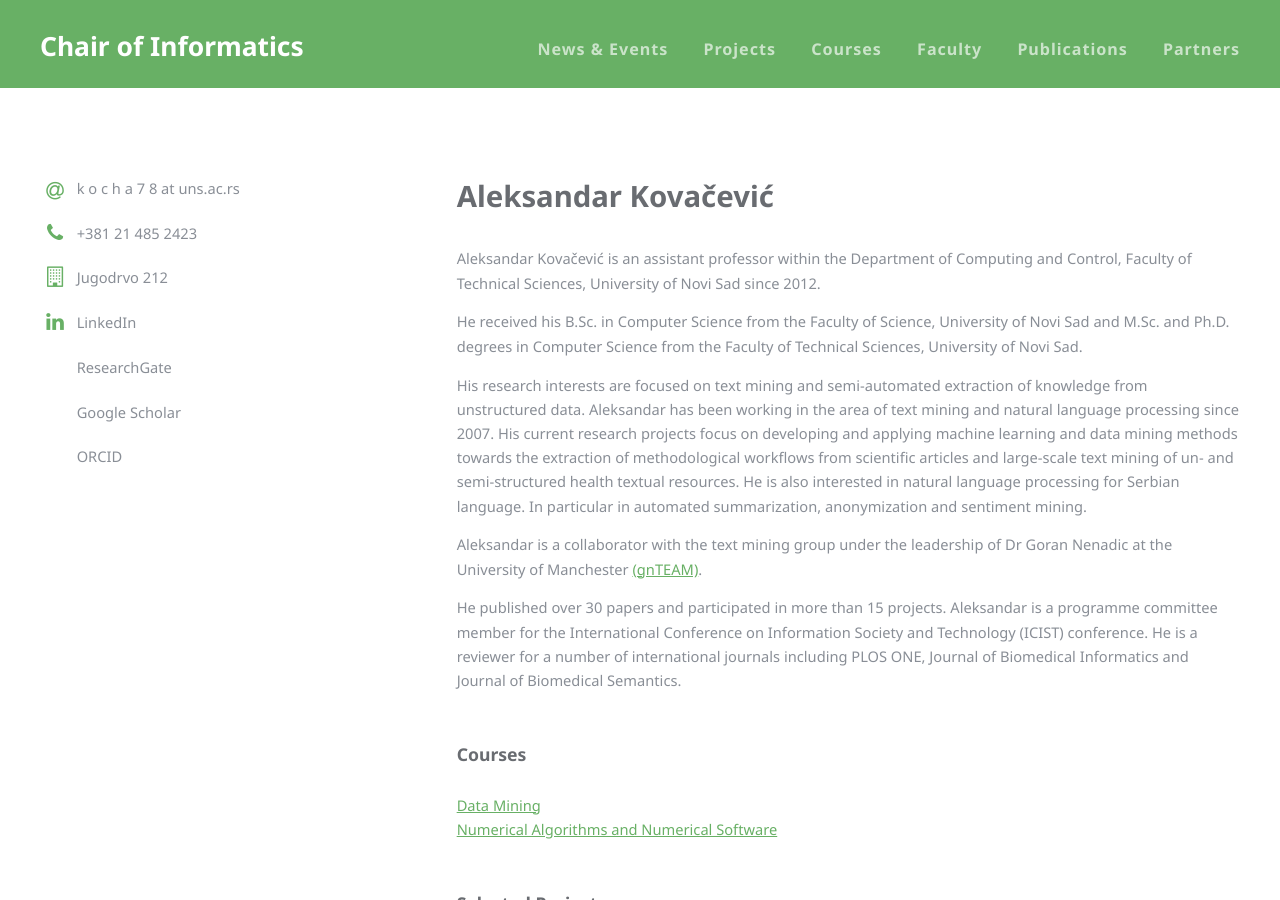
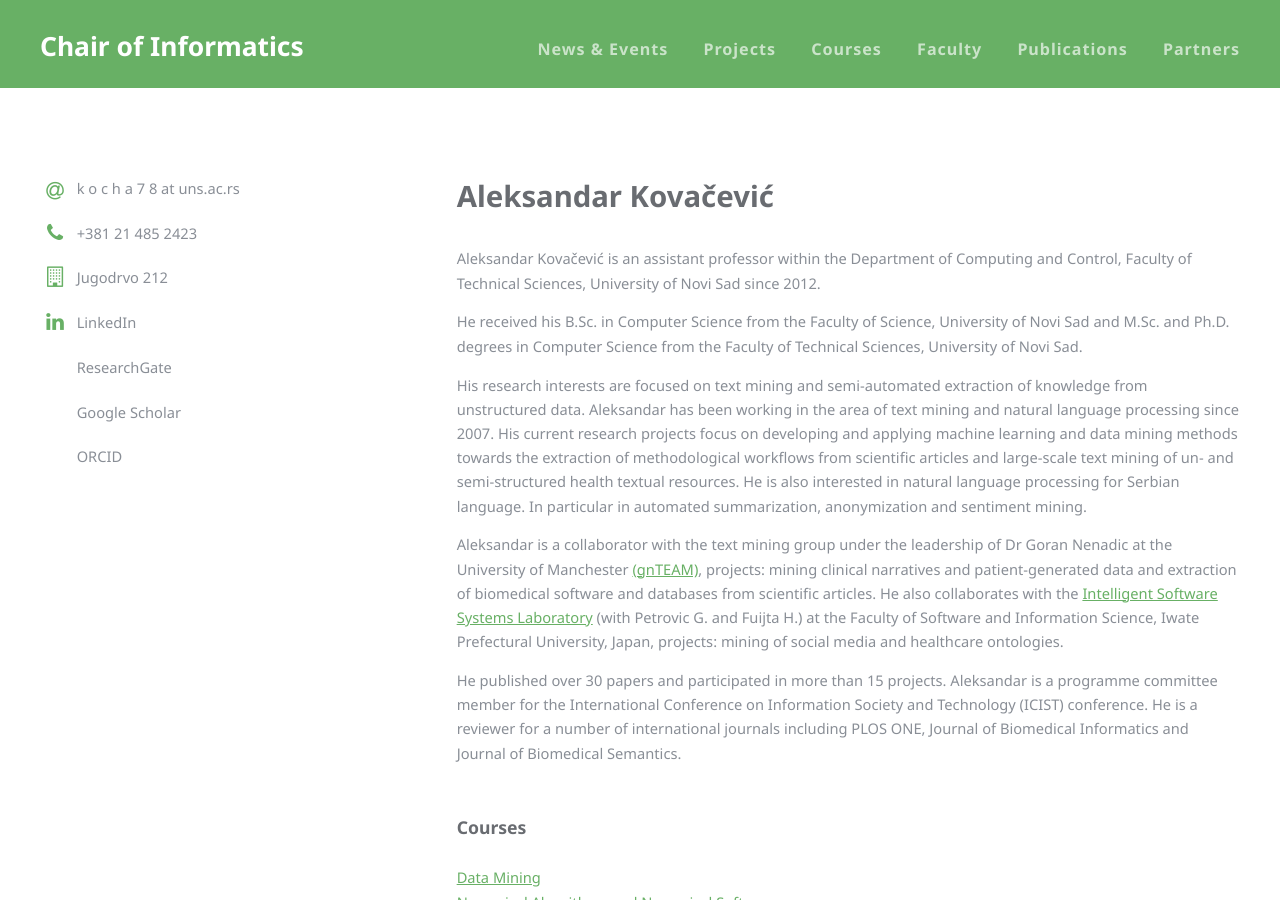
Before and after one commit to unsftn/informatika, a Jekyll site: the page built from _faculty/AleksandarKovacevic.md, in a window 1280 px wide and 900 px high. Built offline with Jekyll 4.4.1, drawn with Linux system fonts in a browser that asks for light colours.

Commit message:
Update AleksandarKovacevic.md

```diff
--- a/_faculty/AleksandarKovacevic.md
+++ b/_faculty/AleksandarKovacevic.md
@@ -21,7 +21,7 @@
 
 His research interests are focused on text mining and semi-automated extraction of knowledge from unstructured data. Aleksandar has been working in the area of text mining and natural language processing since 2007. His current research projects focus on developing and applying machine learning and data mining methods towards the extraction of methodological workflows from scientific articles and large-scale text mining of un- and semi-structured health textual resources. He is also interested in natural language processing for Serbian language. In particular in automated summarization, anonymization and sentiment mining.
 
-Aleksandar is a collaborator with the text mining group under the leadership of Dr Goran Nenadic at the University of Manchester [(gnTEAM)](http://gnteam.cs.manchester.ac.uk/).
+Aleksandar is a collaborator with the text mining group under the leadership of Dr Goran Nenadic at the University of Manchester [(gnTEAM)](http://gnteam.cs.manchester.ac.uk/), projects: mining clinical narratives and patient-generated data and extraction of biomedical software and databases from scientific articles. He also collaborates with the [Intelligent Software Systems Laboratory](http://www.fujita.soft.iwate-pu.ac.jp/top.htm) (with Petrovic G. and Fuijta H.) at the Faculty of Software and Information Science, Iwate Prefectural University, Japan, projects: mining of social media and healthcare ontologies.
 
 He published over 30 papers and participated in more than 15 projects. Aleksandar is a programme committee member for the International Conference on Information Society and Technology (ICIST) conference. He is a reviewer for a number of international journals including PLOS ONE, Journal of Biomedical Informatics and Journal of Biomedical Semantics.
 
@@ -31,9 +31,13 @@
 
 ### Selected Projects
 [Mining clinical narratives and patient-generated data](http://gnteam.cs.manchester.ac.uk/project/healthcare-text-mining-projects/)
+
 [Healthcare Text Mining]({{"/projects/#HTM" | prepend: site.baseurl}})
+
 [Automated summarization and sentiment mining in Serbian language]({{"/projects/#ASSMSL" | prepend: site.baseurl}})
+
 [KEYSTONE: Semantic Keyword-based Search on Structured Data Sources]({{"/projects/#KEYSTONE" | prepend: site.baseurl}})
+
 [INCOMING: Interdisciplinary Curricula in Computing to Meet Labor Market Needs]({{"/projects/#INCOMING" | prepend: site.baseurl}})
 
 ### Software
```
